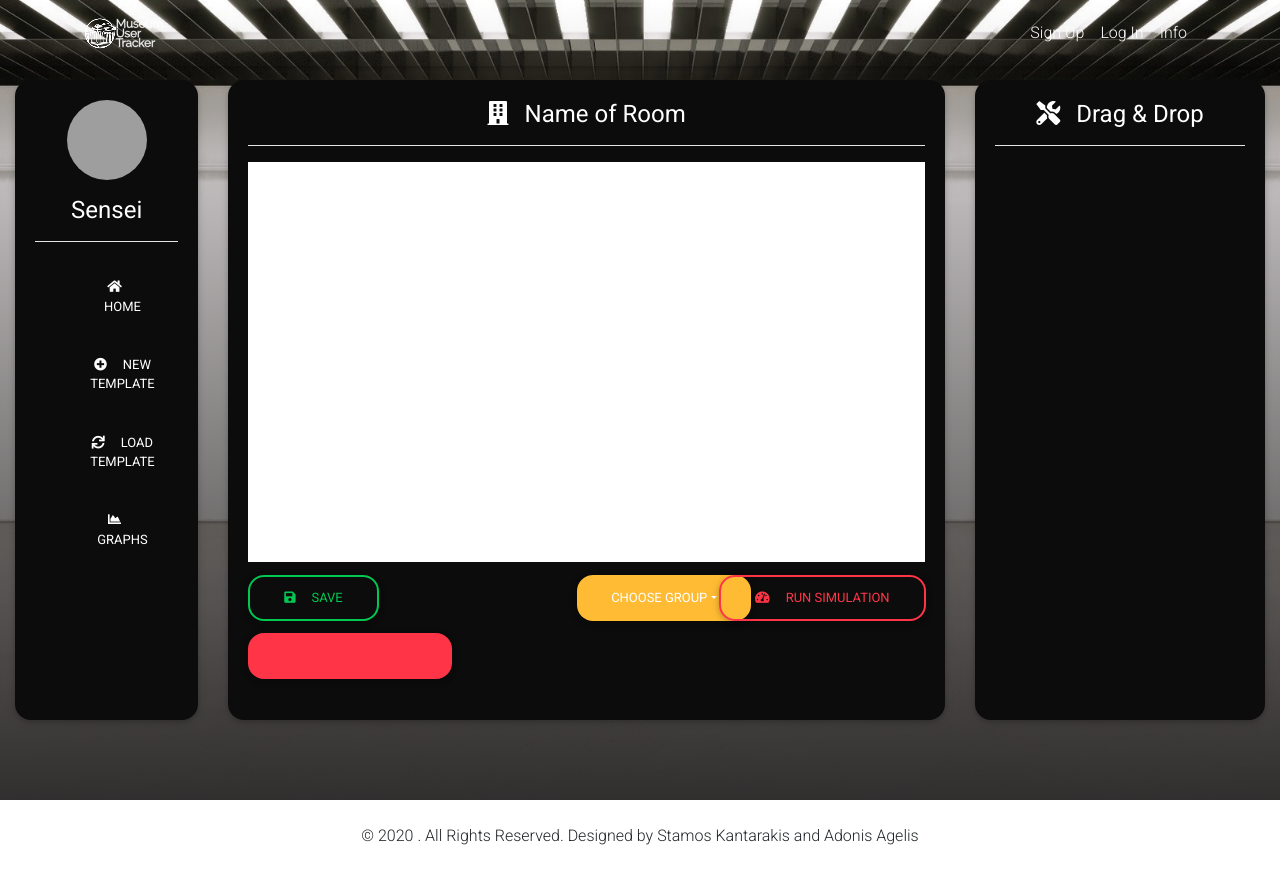
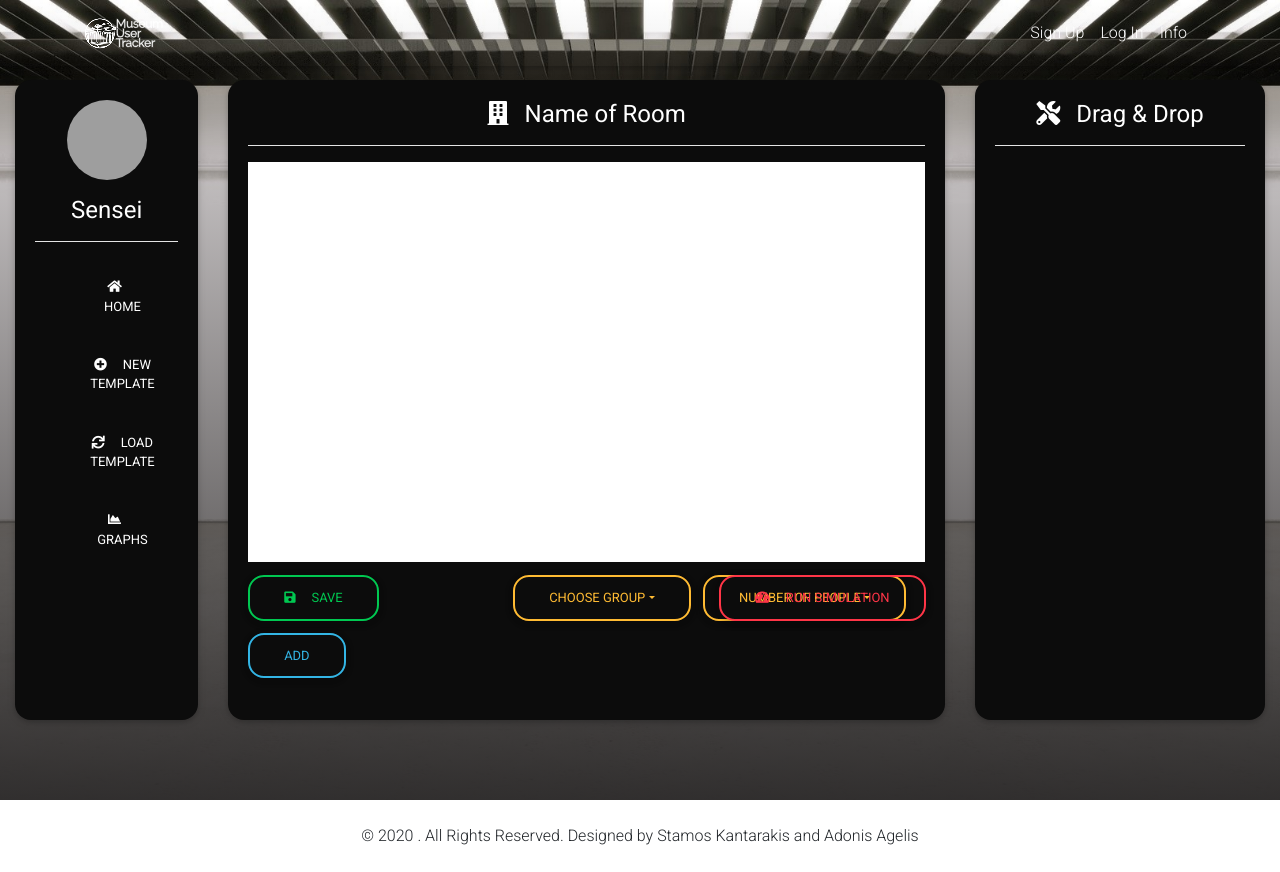
Before and after one commit to AdonisAgelis/thesis-project, a React (Create React App) app in the folder frontend/: page /profile in a window 1280 px wide. Both pictures are taken after a click on the button "NEW TEMPLATE". Built offline with nearby package versions, Linux system fonts and the light colour scheme; grey boxes are pictures that could not be loaded.

Commit message:
Mid Column Buttons

```diff
--- a/frontend/src/columnsProfile.component.js
+++ b/frontend/src/columnsProfile.component.js
@@ -27,6 +27,7 @@ import {
 import "./profile.css";
 
 class ColumnsProfile extends React.Component {
+
   sendData = () => {
     this.props.parentCallback("2");
   };
@@ -121,7 +122,7 @@ class ColumnsProfile extends React.Component {
                     Save
                   </MDBBtn>
                   <MDBDropdown>
-                    <MDBDropdownToggle caret id="dd1" color="warning">
+                    <MDBDropdownToggle caret id="dd1" rounded outline color="warning">
                       Choose Group
                     </MDBDropdownToggle>
                     <MDBDropdownMenu basic>
@@ -131,7 +132,7 @@ class ColumnsProfile extends React.Component {
                     </MDBDropdownMenu>
                   </MDBDropdown>
                   <MDBDropdown>
-                    <MDBDropdownToggle caret id="dd2" outline color="danger">
+                    <MDBDropdownToggle caret id="dd2" rounded outline color="warning">
                       Number of people
                     </MDBDropdownToggle>
                     <MDBDropdownMenu basic>
@@ -140,6 +141,7 @@ class ColumnsProfile extends React.Component {
                       <MDBDropdownItem>3</MDBDropdownItem>
                     </MDBDropdownMenu>
                   </MDBDropdown>
+                  <MDBBtn id='add' rounded outline color="info">Add</MDBBtn>
                   <div id="run">
                     <MDBBtn id="run" rounded outline color="danger">
                       <MDBIcon
--- a/frontend/src/profile.css
+++ b/frontend/src/profile.css
@@ -107,13 +107,23 @@
 }
 
 #dd1 {
-  margin-left: 12rem !important;
+  margin-left: 8rem !important;
   border-radius: 1rem;
+  background-color: transparent !important;
 }
 #dd2 {
   border-radius: 1rem;
+  background-color: transparent !important;
 }
 
 #save {
   border-radius: 1rem;
 }
+
+#add {
+  border-radius: 1rem;
+}
+
+.add {
+  background-color: #33b5e5;
+}
```
